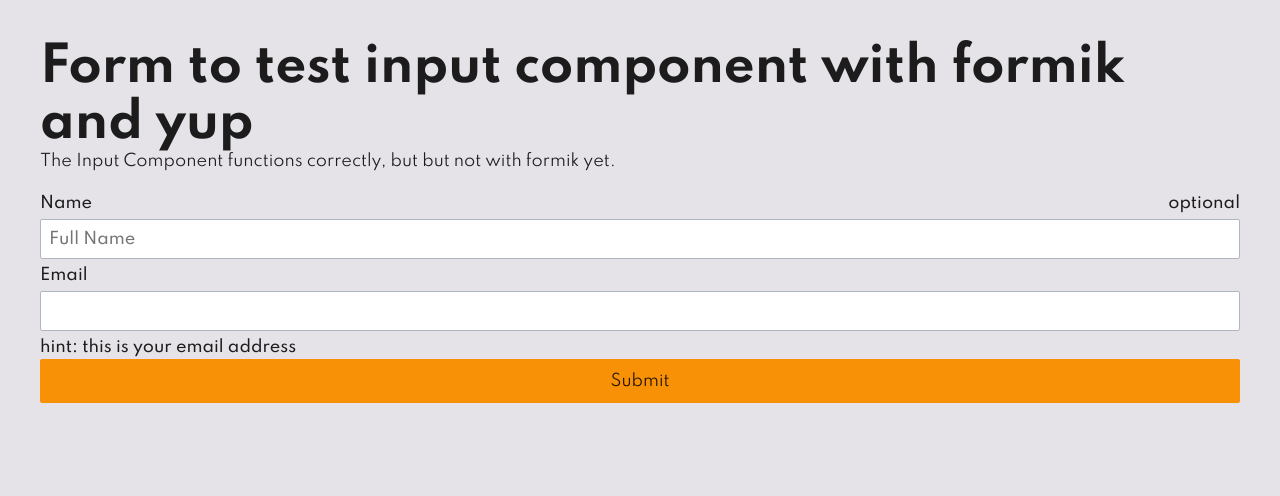
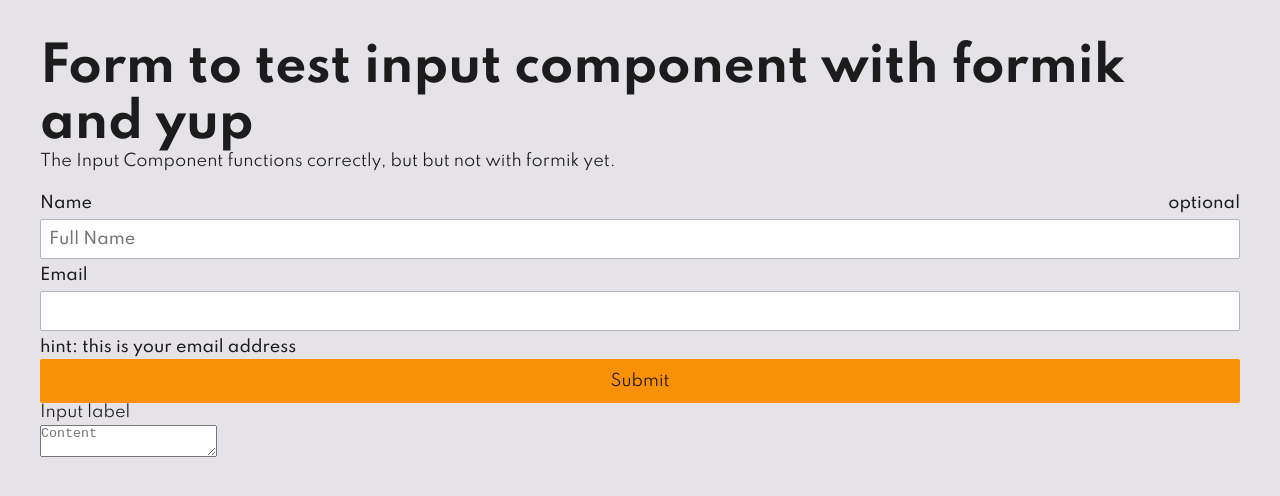
Before and after one commit to bouceka/portfolio-lara-d, a React (Vite) app: page / in a window 1280 px wide. Shown: the top 496 px of the page. Built offline with nearby package versions, Linux system fonts and the light colour scheme.

Commit message:
POR-82:feat:basic textarea no styling

```diff
--- a/src/App.tsx
+++ b/src/App.tsx
@@ -1,11 +1,13 @@
 import './styles/App.scss';
 
 import { MyForm } from './components/form/form.component';
+import { Textarea } from './components/textarea/textarea.component';
 
 function App() {
   return (
     <div className="App">
       <MyForm />
+      <Textarea label="Input label" placeholder="Content" />
     </div>
   );
 }
--- /dev/null
+++ b/src/components/textarea/textarea.component.tsx
@@ -0,0 +1,19 @@
+import './textarea.styles.scss';
+
+import * as React from 'react';
+
+interface Props extends React.TextareaHTMLAttributes<HTMLTextAreaElement> {
+  label: string;
+  placeholder?: string;
+}
+
+export const Textarea = ({ label, ...props }: Props) => {
+  return (
+    <>
+      <div className="textarea-label-container">
+        <label>{label}</label>
+      </div>
+      <textarea placeholder="content" {...props} />
+    </>
+  );
+};
--- /dev/null
+++ b/src/components/textarea/textarea.styles.scss
@@ -0,0 +1,9 @@
+.textarea-label-container {
+    display: flex;
+    align-items: center;
+
+    label {
+        display: block;
+        margin-bottom: 0.25rem;
+    }
+}
```
